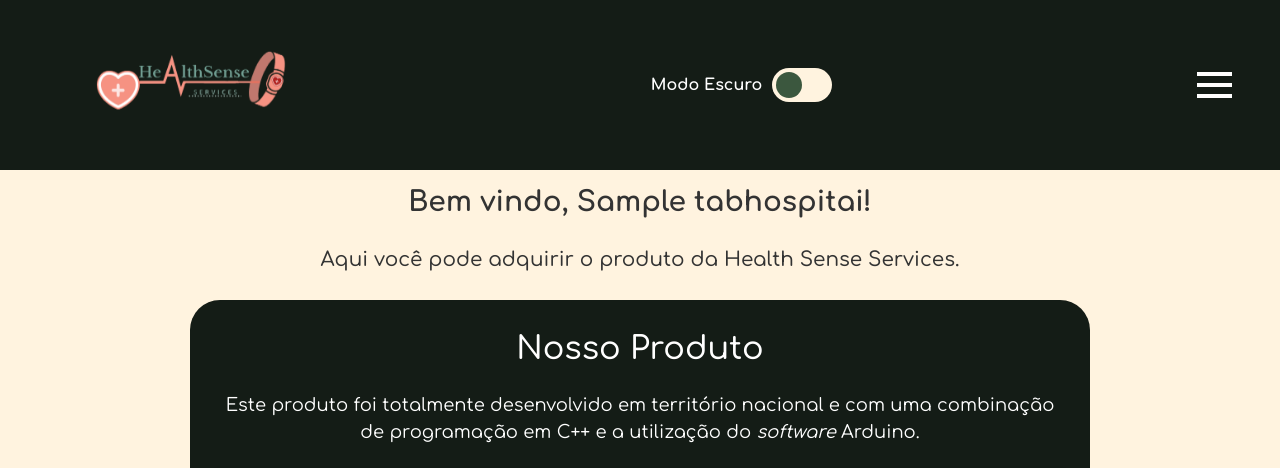
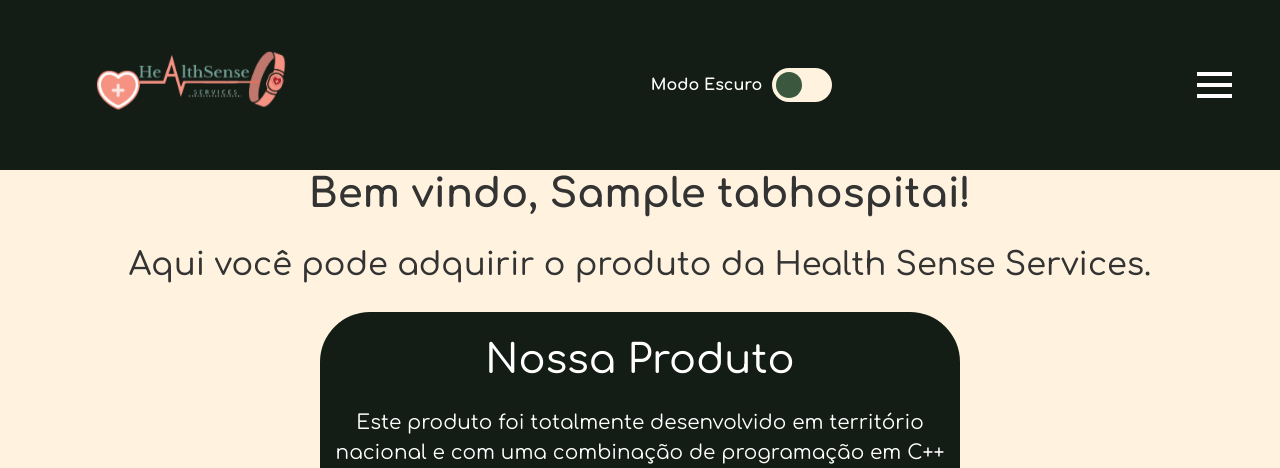
Before and after one commit to Lucas-Cerqueira1000/HealthSense, a PHP site: page /Site-TCC/Comprar.php in a window 1280 px wide. Shown: the top 468 px of the page. Run offline with PHP 8.4, Linux system fonts and the light colour scheme; the visitor is signed in with stand-in values (Sample User, id 1); tables that the repository leaves empty or names only in its code hold one stand-in row (values such as "Sample post"); some libraries are stand-ins or nearby versions; grey boxes are pictures that could not be loaded.

Commit message:
Add files via upload

```diff
--- a/Comprar.php
+++ b/Comprar.php
@@ -39,53 +39,67 @@ try {
 <html lang="pt-br">
     <head>
         <title>Comprar Produto</title>
+        <!-- Required meta tags -->
         <meta charset="utf-8" />
         <link rel="icon" href="img/X.png">
-        <meta name="viewport" content="width=device-width, initial-scale=1, shrink-to-fit=no" />
+        <meta
+            name="viewport"
+            content="width=device-width, initial-scale=1, shrink-to-fit=no"
+        />
+        <!-- Link Tailwind -->
+        <script src="https://cdn.jsdelivr.net/npm/@tailwindcss/browser@4"></script>
+        <!-- <script src="../Tailwind/Tailwind.txt"></script> -->
+        <link rel="stylesheet" href="../bootstrap-5.3.8-dist/css/bootstrap.css">
+        <!-- Bootstrap CSS v5.2.1 -->
+        <link
+            href="https://cdn.jsdelivr.net/npm/bootstrap@5.3.2/dist/css/bootstrap.min.css"
+            rel="stylesheet"
+            integrity="sha384-T3c6CoIi6uLrA9TneNEoa7RxnatzjcDSCmG1MXxSR1GAsXEV/Dwwykc2MPK8M2HN"
+            crossorigin="anonymous"
+        />
+        <!-- Bootstrap JavaScript Libraries -->
+        <script
+            src="https://cdn.jsdelivr.net/npm/@popperjs/core@2.11.8/dist/umd/popper.min.js"
+            integrity="sha384-I7E8VVD/ismYTF4hNIPjVp/Zjvgyol6VFvRkX/vR+Vc4jQkC+hVqc2pM8ODewa9r"
+            crossorigin="anonymous"
+        ></script>
 
-        <script src="https://cdn.jsdelivr.net/npm/@tailwindcss/browser@4"></script>
-
-        <link href="https://cdn.jsdelivr.net/npm/bootstrap@5.3.2/dist/css/bootstrap.min.css" rel="stylesheet" crossorigin="anonymous" />
-
-        <script src="https://cdn.jsdelivr.net/npm/@popperjs/core@2.11.8/dist/umd/popper.min.js" crossorigin="anonymous"></script>
-        <script src="https://cdn.jsdelivr.net/npm/bootstrap@5.3.2/dist/js/bootstrap.min.js" crossorigin="anonymous"></script>
-
+        <script
+            src="https://cdn.jsdelivr.net/npm/bootstrap@5.3.2/dist/js/bootstrap.min.js"
+            integrity="sha384-BBtl+eGJRgqQAUMxJ7pMwbEyER4l1g+O15P+16Ep7Q9Q+zqX6gSbd85u4mG4QzX+"
+            crossorigin="anonymous"
+        ></script>
         <link rel="stylesheet" href="https://use.fontawesome.com/releases/v5.12.1/css/all.css" crossorigin="anonymous">
         <script src="https://kit.fontawesome.com/f2c06f6363.js" crossorigin="anonymous"></script>
-
+        <!-- main style -->
         <link rel="stylesheet" href="src/main-style.css">
-
+        <!-- <link rel="stylesheet" href="src/estilos.css"> -->
+    </head>
     <style>
-            body {
-                color: white;
-                overflow-x: hidden; /* Evita rolagem horizontal quebrada */
+        body
+        {
+            color:white;
         }
-
-            main {
-                gap: 20px;
-                padding: 10px;
+        main
+        {
+            gap:20px;
         }
-
-            /* AJUSTE PRINCIPAL PARA RESPONSIVIDADE */
-            #principal {
+        #principal
+        {
             background-color: var(--verde);
-                width: 90%;
-                max-width: 900px;
-                margin: 0 auto;
-                padding: 30px 20px;
+            width: 50vw;
+            /* height: 80vh; */
             gap: 40px;
             color: white;
-                border-radius: 30px;
+            border-radius: 50px;
         }
-
-            /* CARROSSEL CUSTOMIZADO AJUSTADO */
+/* ALTERAÇÕES DO CARROSSEL CUSTOMIZADO AQUI */
 .carousel-container {
     position: relative;
-                width: 100%;
-                max-width: 100%;
+    max-width: 800px;
     margin: auto;
     overflow: hidden;
-                border-radius: 12px;
+    border-radius: 8px;
     box-shadow: 0 4px 8px rgba(0,0,0,0.2);
 }
 
@@ -105,7 +119,6 @@ try {
 .custom-carousel-item img {
     width: 100%;
     height: auto;
-                object-fit: cover;
     display: block;
 }
 
@@ -116,8 +129,8 @@ try {
     background-color: rgba(0, 0, 0, 0.6);
     color: #f2f2f2;
     text-align: center;
-                padding: 10px 15px;
-                font-size: 16px;
+    padding: 15px 0;
+    font-size: 18px;
     z-index: 2;
 }
 
@@ -126,11 +139,11 @@ try {
     position: absolute;
     top: 50%;
     width: auto;
-                padding: 12px;
-                margin-top: -25px;
+    padding: 16px;
+    margin-top: -35px;
     color: white;
     font-weight: bold;
-                font-size: 20px;
+    font-size: 24px;
     transition: 0.6s ease;
     border-radius: 0 3px 3px 0;
     user-select: none;
@@ -147,55 +160,34 @@ try {
 .prev:hover, .next:hover {
     background-color: rgba(0,0,0,0.8);
 }
-
-            #prints {
+@media(max-width: 845px)
+{
+    .carousel-container
+    {
+        transform: scale(0.8);
+    }
+}
+#prints
+{
     display: flex;
     flex-direction: row;
     justify-content: center;
+    /* gap: 10px; */
     flex-wrap: wrap;
-                width: 100%;
+    border-radius: 150px;
 }
-
-            #prints img {
-                max-width: 100%;
-                height: auto;
+#produto
+{
+    font-size: 20px;
 }
-
-            #produto {
-                font-size: 18px;
-            }
-
-            /* AJUSTES PARA DISPOSITIVOS MÓVEIS */
-            @media (max-width: 768px) {
-                #principal {
-                    width: 95%;
-                    padding: 15px;
-                    border-radius: 20px;
-                }
-                .caption {
-                    font-size: 14px;
-                    padding: 5px 10px;
-                }
-                .prev, .next {
-                    padding: 8px;
-                    font-size: 16px;
-                }
-            }
-            /* ul
-            {
-                display: flex;
-                text-align: center;
-                justify-content: center;
-            } */
-
     </style>
-    </head>
     <body>
         <header>
+      <!-- place navbar here -->
       <nav class="navbar">
         <div class="overlay"></div>
         <div class="logo fs-3">
-                    <img src="img/Logo.png" alt="" class="img-fluid ms-3 ms-md-5" width="190px" height="150px" id="logo1">
+            <img src="img/Logo.png" alt="" class="img-fluid ms-5" width="190px" height="150px" id="logo1">
         </div>
         <div class="theme-switch-wrapper">
                 <span id="mode-label" class="fw-bold text-white">Modo Escuro</span>
@@ -214,6 +206,7 @@ try {
             <a href="Index.html" class="botoes2">Deslogar</a>
         </ul>
 
+
         <div class="menu-toggle bg-" id="mobile-menu">
             <span class="bar"></span>
             <span class="bar"></span>
@@ -221,17 +214,15 @@ try {
         </div>
     </nav>
         </header>
+        <main class="flex flex-col min-h-screen vw-100 p-0">
+            <h1 class="fw-bold text-center">Bem vindo, <?php echo htmlspecialchars($_SESSION['usuario_nome']); ?>!</h1>
+            <h2>Aqui você pode adquirir o produto da Health Sense Services.</h2>
+           <section id="principal">
+            <h1></h1>
 
-        <main class="flex flex-col min-h-screen vw-100 p-0">
-            <h1 class="fw-bold text-center mt-3 fs-3 fs-md-1">Bem vindo, <?php echo htmlspecialchars($_SESSION['usuario_nome']); ?>!</h1>
-            <h2 class="text-center fs-5 fs-md-3 px-2">Aqui você pode adquirir o produto da Health Sense Services.</h2>
-
-            <section id="principal">
             <section id="produto">
-                    <h1 class="text-center mb-4 fs-2">Nosso Produto</h1>
-                    <p class="text-center px-2 mb-4" id="produto-texto">
-                        Este produto foi totalmente desenvolvido em território nacional e com uma combinação de programação em C++ e a utilização do <i>software</i> Arduino.
-                    </p>
+                <h1 class="text-center m-4">Nossa Produto</h1>
+                <p class="text-center container" id="produto">Este produto foi totalmente desenvolvido em território nacional e com uma combinação de programação em C++ e a utilização do <i>software</i> Arduino.</p>
 
                 <div class="carousel-container">
                     <div class="carousel-slide">
@@ -251,7 +242,7 @@ try {
                         </div>
 
                         <div class="custom-carousel-item">
-                                <img src="img/4.png" alt="Imagem apenas do aplicativo com eletrocardiograma" class="rounded img-thumbnail shadow">
+                            <img src="img/4.png" alt="Imagem apenas do aplicativo com eletrocardiograma"class="rounded img-thumbnail shadow">
                             <div class="caption">Imagem apenas do aplicativo com eletrocardiograma.</div>
                         </div>
                     </div>
@@ -260,47 +251,50 @@ try {
                     <button class="next" onclick="nextSlide()">&#10095;</button>
                 </div>
             </section>
-
             <br>
-
             <section class="text-center" id="prints">
-                    <div class="text-center w-100">
+                <div class="text-center">
                     <figure class="text-center">
-                            <img src="img/5.png" class="img-fluid rounded img-thumbnail shadow text-center" alt="Tela de entrada do médico.">
-                            <figcaption class="fw-bold text-center mt-2">Tela do médico quando é pressionado pelo paciente o botão SOS.</figcaption>
+                        <img src="img/5.png" class="img-fluid rounded img-thumbnail shadow text-center" alt="Tela de entrada do médico." height="400px" width="430px">
+                        <figcaption class="fw-bold">Tela de entrada do médico.</figcaption>
                     </figure>
                 </div>
             </section>
         </section>
+        <div class="my-5 py-3"></div>
+    </main>
+    <footer class="mt-auto container-fluid vw-100 text-center">
+            <!-- place footer here -->
+             <div class="text-center container">
+              <h3 class="text-center container" id="copy">&copy HealthSense Systems</h3>
+             </div>
 
-            <div class="my-3 py-2"></div>
-        </main>
-
-        <footer class="mt-auto container-fluid vw-100 text-center">
-            <div class="text-center container py-3">
-                <h3 class="text-center fs-5" id="copy">&copy; HealthSense Systems</h3>
-            </div>
         </footer>
-
         <script src="js/main-script.js"></script>
         <script src="js/scripts.js"></script>
 <script>
+
+// ==========================================
+// CARROSSEL CORRIGIDO
+// ==========================================
 let slideIndex = 0;
 let timer = null;
 
 const carouselSlide = document.querySelector(".carousel-slide");
 const slides = document.querySelectorAll(".custom-carousel-item");
 
-        showSlides(false);
+showSlides(false); // Inicializa sem transição
 startTimer();
 
 function startTimer() {
+    // Evita acumular múltiplos intervalos limpando antes de criar
     if (timer) clearInterval(timer);
     timer = setInterval(nextSlide, 4000);
 }
 
 function nextSlide() {
     slideIndex++;
+    // Se passar da última, vai para a primeira instantaneamente sem transição reversa
     if (slideIndex >= slides.length) {
         slideIndex = 0;
         showSlides(false);
@@ -312,6 +306,7 @@ try {
 
 function prevSlide() {
     slideIndex--;
+    // Se for antes da primeira, vai para a última instantaneamente
     if (slideIndex < 0) {
         slideIndex = slides.length - 1;
         showSlides(false);
@@ -324,6 +319,7 @@ try {
 function showSlides(withTransition = true) {
     if (!carouselSlide || slides.length === 0) return;
 
+    // Controla se o efeito de deslizar deve acontecer ou não
     if (withTransition) {
         carouselSlide.style.transition = "transform 0.5s ease-in-out";
     } else {
@@ -339,6 +335,7 @@ try {
     startTimer();
 }
 
+// Controladores do Mouse protegidos contra múltiplos intervalos
 document.querySelector('.carousel-container').addEventListener('mouseenter', () => {
     clearInterval(timer);
 });
@@ -346,6 +343,7 @@ try {
 document.querySelector('.carousel-container').addEventListener('mouseleave', () => {
     startTimer();
 });
+
 </script>
     </body>
 </html>
--- a/Login.php
+++ b/Login.php
@@ -201,10 +201,6 @@ if ($_SERVER['REQUEST_METHOD'] == 'POST')
                 color: white;
                 font-weight: bold;
             }
-            #esqueceu
-            {
-                text-decoration: line-through;
-            }
         </style>
     </head>
     <body>
@@ -268,7 +264,7 @@ if ($_SERVER['REQUEST_METHOD'] == 'POST')
                                     </div>
 
                                     <a href="Cadastro.php" class="text-center text-decoration-underline fw-bold d-block mb-3">Não possui login?</a>
-                                    <a href="Senha.php" id="esqueceu" class="text-center text-decoration-underline fw-bold d-block mb-3" onclick="return false;" >Esqueceu a senha?(Desativado)</a>
+
                                     <div class="text-center mt-3">
                                         <button type="submit" class="btn btn-success btn-lg w-100 mb-2 position-relative" id="btnEntrar">
                                             <span class="texto-botao">Entrar</span>
```
Also changed, not shown: index.html (+73 -1 lines), 1 other file. Lines whose indentation alone changed are shown as unchanged.
